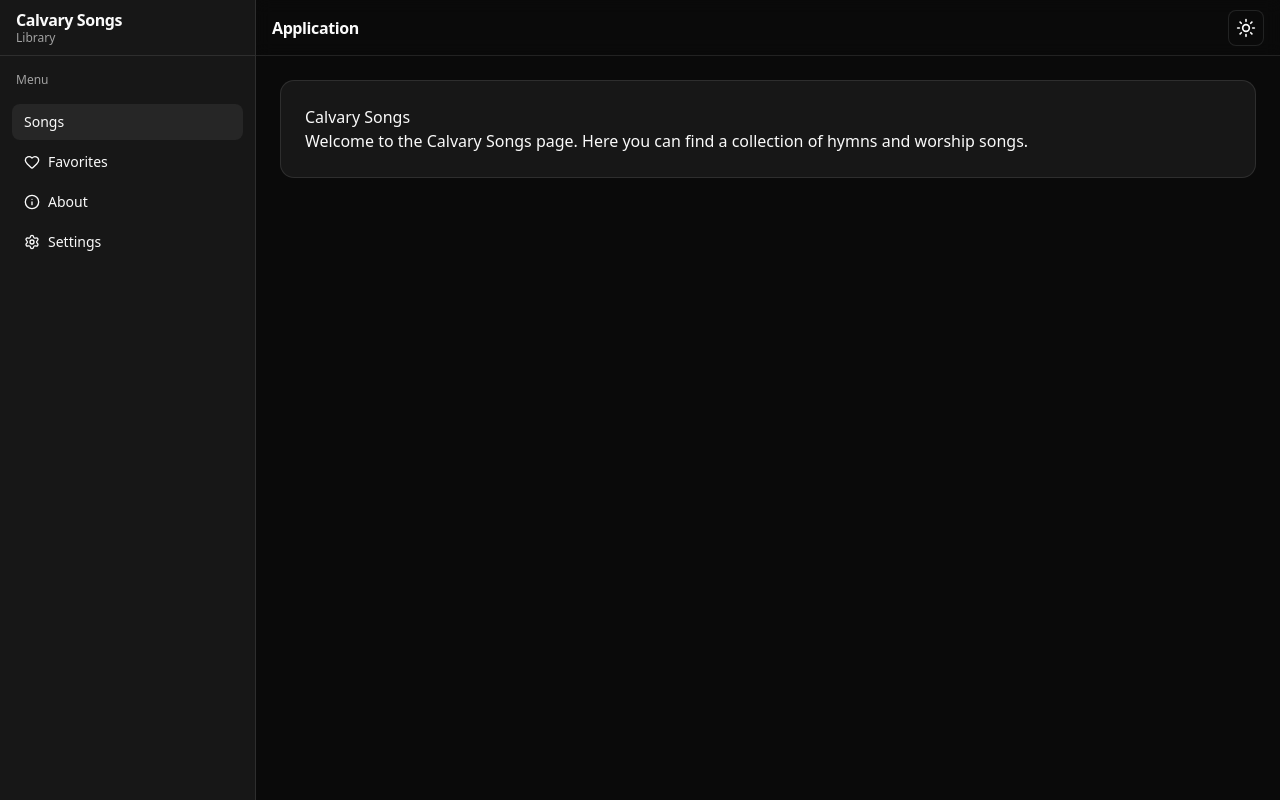
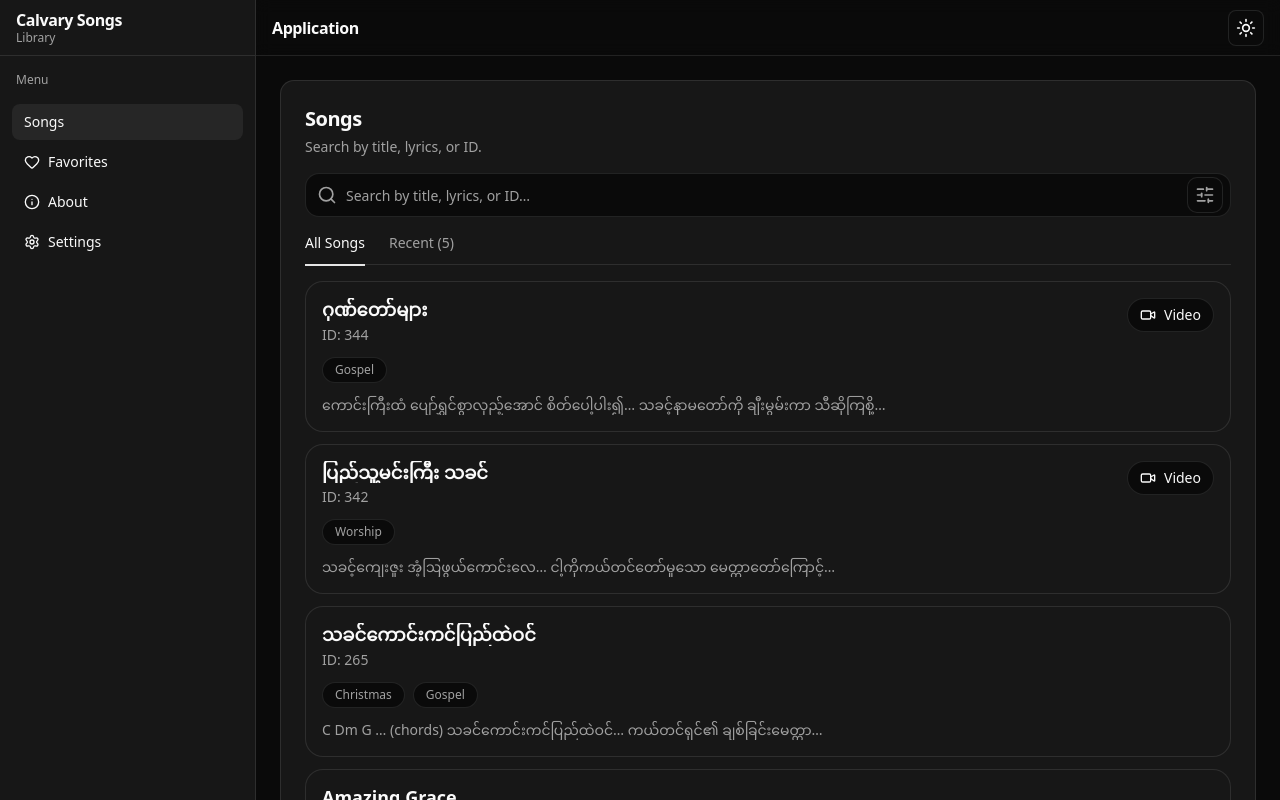
Before and after one commit to kamarlaylatt/calvary-songs-website, a Next.js app: page /app/songs in a window 1280 px wide. Shown: the top 800 px of the page. Built offline with nearby package versions, Linux system fonts and the light colour scheme.

Commit message:
feat: Implement search and tab functionality for songs list

```diff
--- a/app/app/songs/page.tsx
+++ b/app/app/songs/page.tsx
@@ -1,8 +1,217 @@
+"use client"
+
+import { useMemo, useState } from "react"
+import { Search, SlidersHorizontal, Video } from "lucide-react"
+
+import { cn } from "@/lib/utils"
+
+type Song = {
+    id: number
+    title: string
+    lyricsPreview: string
+    tags: string[]
+    videoUrl?: string
+    updatedAt: string
+}
+
+const SONGS: Song[] = [
+    {
+        id: 344,
+        title: "ဂုဏ်တော်များ",
+        lyricsPreview:
+            "ကောင်းကြီးထံ ပျော်ရွှင်စွာလှည့်အောင် စိတ်ပေါ့ပါး၍… သခင့်နာမတော်ကို ချီးမွမ်းကာ သီဆိုကြစို့…",
+        tags: ["Gospel"],
+        videoUrl: "https://www.youtube.com/watch?v=dQw4w9WgXcQ",
+        updatedAt: "2025-12-20",
+    },
+    {
+        id: 342,
+        title: "ပြည်သူ့မင်းကြီး သခင်",
+        lyricsPreview:
+            "သခင့်ကျေးဇူး အံ့ဩဖွယ်ကောင်းလေ… ငါ့ကိုကယ်တင်တော်မူသော မေတ္တာတော်ကြောင့်…",
+        tags: ["Worship"],
+        videoUrl: "https://www.youtube.com/watch?v=dQw4w9WgXcQ",
+        updatedAt: "2025-12-19",
+    },
+    {
+        id: 265,
+        title: "သခင်ကောင်းကင်ပြည်ထဲဝင်",
+        lyricsPreview:
+            "C Dm G … (chords) သခင်ကောင်းကင်ပြည်ထဲဝင်… ကယ်တင်ရှင်၏ ချစ်ခြင်းမေတ္တာ…",
+        tags: ["Christmas", "Gospel"],
+        updatedAt: "2025-12-10",
+    },
+    {
+        id: 128,
+        title: "Amazing Grace",
+        lyricsPreview:
+            "Amazing grace, how sweet the sound, that saved a wretch like me…",
+        tags: ["Hymn"],
+        updatedAt: "2025-12-08",
+    },
+    {
+        id: 77,
+        title: "How Great Thou Art",
+        lyricsPreview:
+            "O Lord my God, when I in awesome wonder consider all the works Thy hand hath made…",
+        tags: ["Hymn"],
+        videoUrl: "https://www.youtube.com/watch?v=dQw4w9WgXcQ",
+        updatedAt: "2025-12-01",
+    },
+    {
+        id: 19,
+        title: "Blessed Assurance",
+        lyricsPreview:
+            "Blessed assurance, Jesus is mine! Oh, what a foretaste of glory divine…",
+        tags: ["Hymn"],
+        updatedAt: "2025-11-22",
+    },
+]
+
+type TabKey = "all" | "recent"
+
+function clampStyle(lines: number) {
+    return {
+        display: "-webkit-box",
+        WebkitLineClamp: lines,
+        WebkitBoxOrient: "vertical" as const,
+        overflow: "hidden",
+    }
+}
+
 export default function SongsPage() {
+    const [query, setQuery] = useState("")
+    const [tab, setTab] = useState<TabKey>("all")
+
+    const filtered = useMemo(() => {
+        const q = query.trim().toLowerCase()
+        if (!q) return SONGS
+        return SONGS.filter((s) => {
+            const haystack = `${s.id} ${s.title} ${s.lyricsPreview} ${s.tags.join(" ")}`.toLowerCase()
+            return haystack.includes(q)
+        })
+    }, [query])
+
+    const recent = useMemo(() => {
+        return [...SONGS]
+            .sort((a, b) => b.updatedAt.localeCompare(a.updatedAt))
+            .slice(0, 5)
+    }, [])
+
+    const visibleSongs = tab === "recent" ? recent : filtered
+
     return (
-        <div>
-            <h1>Calvary Songs</h1>
-            <p>Welcome to the Calvary Songs page. Here you can find a collection of hymns and worship songs.</p>
+        <div className="space-y-4">
+            <div className="space-y-1">
+                <h1 className="text-xl font-semibold tracking-tight">Songs</h1>
+                <p className="text-sm text-muted-foreground">Search by title, lyrics, or ID.</p>
+            </div>
+
+            {/* Search */}
+            <div className="relative">
+                <Search className="pointer-events-none absolute left-3 top-1/2 h-5 w-5 -translate-y-1/2 text-muted-foreground" />
+                <input
+                    value={query}
+                    onChange={(e) => setQuery(e.target.value)}
+                    placeholder="Search by title, lyrics, or ID…"
+                    className={cn(
+                        "h-11 w-full rounded-xl border bg-background pl-10 pr-12 text-sm",
+                        "placeholder:text-muted-foreground",
+                        "focus-visible:outline-none focus-visible:ring-2 focus-visible:ring-ring focus-visible:ring-offset-2 focus-visible:ring-offset-background",
+                    )}
+                />
+                <button
+                    type="button"
+                    aria-label="Filters (coming soon)"
+                    className={cn(
+                        "absolute right-2 top-1/2 inline-flex h-9 w-9 -translate-y-1/2 items-center justify-center rounded-lg border bg-background",
+                        "text-muted-foreground hover:bg-accent hover:text-accent-foreground",
+                        "focus-visible:outline-none focus-visible:ring-2 focus-visible:ring-ring focus-visible:ring-offset-2 focus-visible:ring-offset-background",
+                    )}
+                >
+                    <SlidersHorizontal className="h-5 w-5" />
+                </button>
+            </div>
+
+            {/* Tabs */}
+            <div className="flex gap-6 border-b">
+                <button
+                    type="button"
+                    onClick={() => setTab("all")}
+                    className={cn(
+                        "relative -mb-px pb-3 text-sm font-medium",
+                        tab === "all" ? "text-foreground" : "text-muted-foreground hover:text-foreground",
+                    )}
+                >
+                    All Songs
+                    {tab === "all" ? <span className="absolute inset-x-0 -bottom-px h-0.5 bg-primary" /> : null}
+                </button>
+
+                <button
+                    type="button"
+                    onClick={() => setTab("recent")}
+                    className={cn(
+                        "relative -mb-px pb-3 text-sm font-medium",
+                        tab === "recent" ? "text-foreground" : "text-muted-foreground hover:text-foreground",
+                    )}
+                >
+                    Recent (5)
+                    {tab === "recent" ? <span className="absolute inset-x-0 -bottom-px h-0.5 bg-primary" /> : null}
+                </button>
+            </div>
+
+            {/* List */}
+            <div className="grid gap-3">
+                {visibleSongs.map((song) => (
+                    <article key={song.id} className="rounded-2xl border bg-card p-4 text-card-foreground">
+                        <div className="flex items-start gap-3">
+                            <div className="min-w-0 flex-1">
+                                <div className="flex items-start gap-3">
+                                    <div className="min-w-0">
+                                        <h2 className="truncate text-lg font-semibold leading-tight">{song.title}</h2>
+                                        <div className="mt-1 text-sm text-muted-foreground">ID: {song.id}</div>
+                                    </div>
+                                    <div className="ml-auto shrink-0">
+                                        {song.videoUrl ? (
+                                            <a
+                                                href={song.videoUrl}
+                                                target="_blank"
+                                                rel="noreferrer"
+                                                className={cn(
+                                                    "inline-flex items-center gap-2 rounded-full border bg-background px-3 py-1.5 text-sm",
+                                                    "hover:bg-accent hover:text-accent-foreground",
+                                                    "focus-visible:outline-none focus-visible:ring-2 focus-visible:ring-ring focus-visible:ring-offset-2 focus-visible:ring-offset-background",
+                                                )}
+                                            >
+                                                <Video className="h-4 w-4" />
+                                                Video
+                                            </a>
+                                        ) : null}
+                                    </div>
+                                </div>
+
+                                <div className="mt-3 flex flex-wrap gap-2">
+                                    {song.tags.map((tag) => (
+                                        <span key={tag} className="rounded-full border bg-background px-3 py-1 text-xs text-muted-foreground">
+                                            {tag}
+                                        </span>
+                                    ))}
+                                </div>
+
+                                <p className="mt-3 text-sm text-muted-foreground" style={clampStyle(3)}>
+                                    {song.lyricsPreview}
+                                </p>
+                            </div>
+                        </div>
+                    </article>
+                ))}
+
+                {visibleSongs.length === 0 ? (
+                    <div className="rounded-2xl border bg-card p-6 text-center text-sm text-muted-foreground">
+                        No songs match your search.
+                    </div>
+                ) : null}
+            </div>
         </div>
-    );
+    )
 }
```
